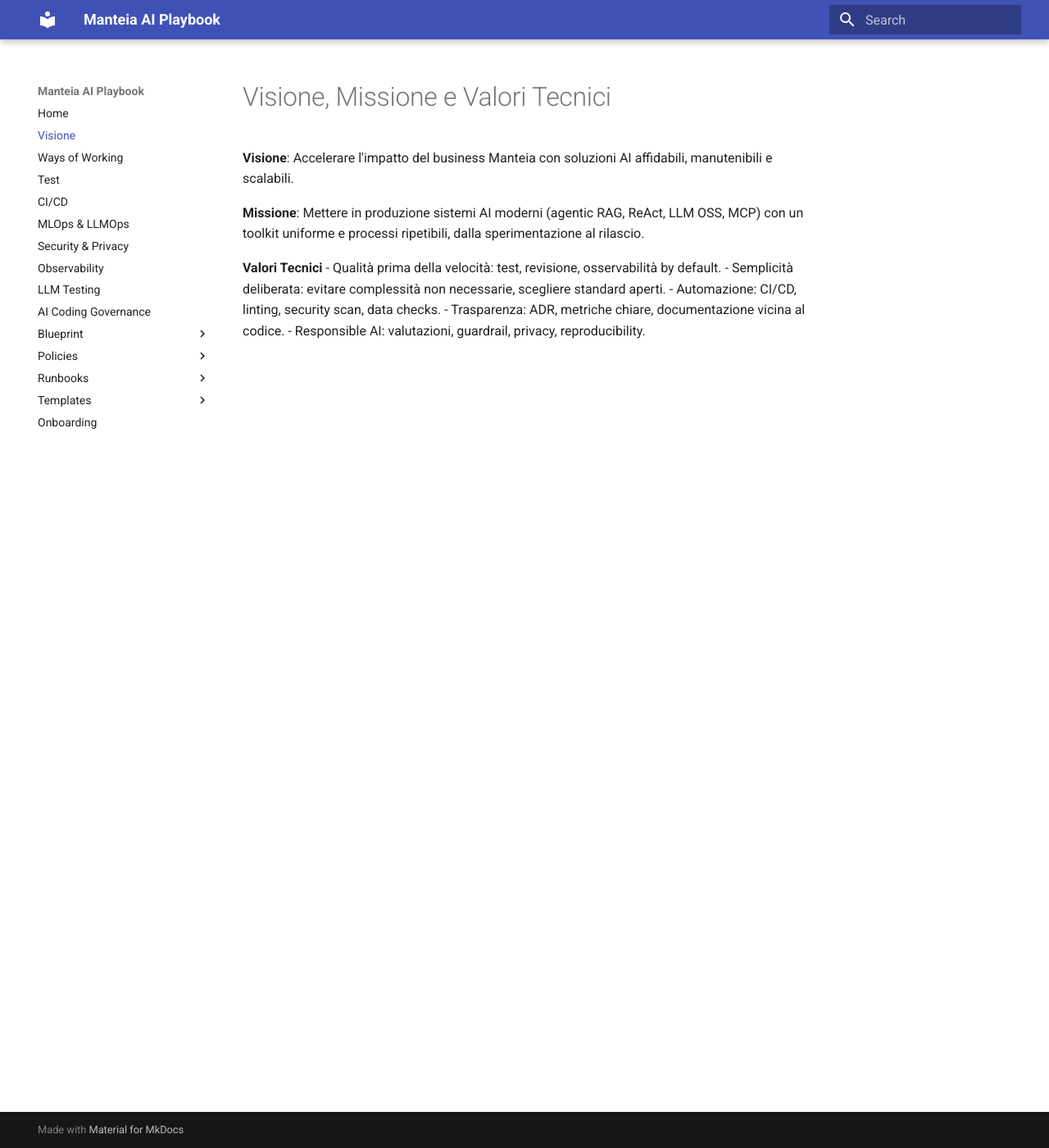
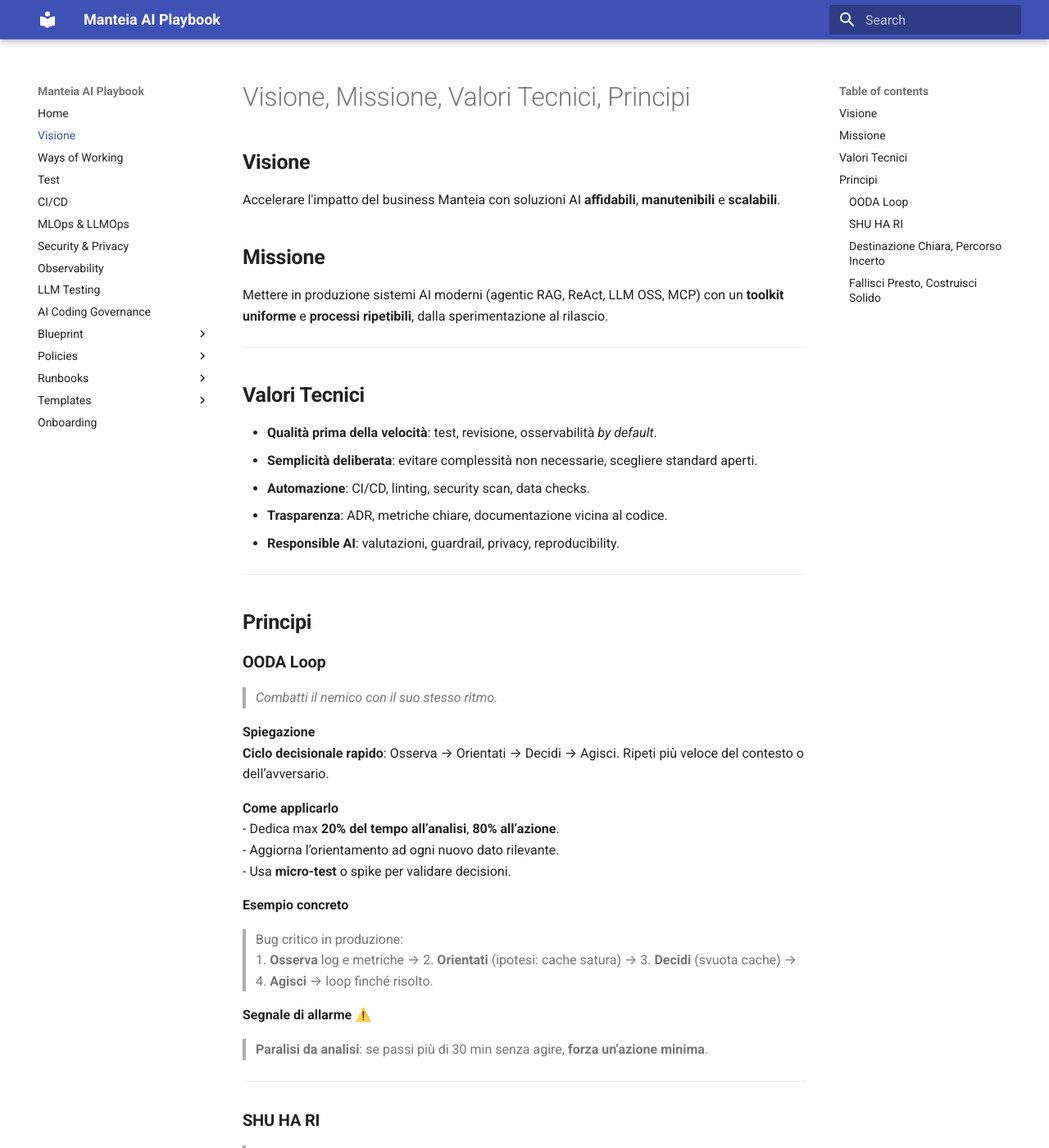
Before and after one commit to mdetommasi/manteia-dev-playbook, an MkDocs documentation site: the page built from docs/vision.md, in a window 1280 px wide and 1400 px high. Shown: the whole window at 82% size. Built offline with MkDocs 1.6.1 and Material for MkDocs 9.7.7, drawn with Linux system fonts in a browser that asks for light colours; some of the changed text lies outside the part shown.

Commit message:
Update vision.md

```diff
--- a/docs/vision.md
+++ b/docs/vision.md
@@ -1,12 +1,102 @@
-# Visione, Missione e Valori Tecnici
+# Visione, Missione, Valori Tecnici, Principi
 
-**Visione**: Accelerare l'impatto del business Manteia con soluzioni AI affidabili, manutenibili e scalabili.
+## **Visione**
+Accelerare l'impatto del business Manteia con soluzioni AI **affidabili**, **manutenibili** e **scalabili**.
 
-**Missione**: Mettere in produzione sistemi AI moderni (agentic RAG, ReAct, LLM OSS, MCP) con un toolkit uniforme e processi ripetibili, dalla sperimentazione al rilascio.
+## **Missione**
+Mettere in produzione sistemi AI moderni (agentic RAG, ReAct, LLM OSS, MCP) con un **toolkit uniforme** e **processi ripetibili**, dalla sperimentazione al rilascio.
 
-**Valori Tecnici**
-- Qualità prima della velocità: test, revisione, osservabilità by default.
-- Semplicità deliberata: evitare complessità non necessarie, scegliere standard aperti.
-- Automazione: CI/CD, linting, security scan, data checks.
-- Trasparenza: ADR, metriche chiare, documentazione vicina al codice.
-- Responsible AI: valutazioni, guardrail, privacy, reproducibility.
+---
+
+## **Valori Tecnici**
+- **Qualità prima della velocità**: test, revisione, osservabilità *by default*.
+- **Semplicità deliberata**: evitare complessità non necessarie, scegliere standard aperti.
+- **Automazione**: CI/CD, linting, security scan, data checks.
+- **Trasparenza**: ADR, metriche chiare, documentazione vicina al codice.
+- **Responsible AI**: valutazioni, guardrail, privacy, reproducibility.
+
+---
+
+## **Principi**
+
+### **OODA Loop**
+> *Combatti il nemico con il suo stesso ritmo.*
+
+**Spiegazione**
+**Ciclo decisionale rapido**: Osserva → Orientati → Decidi → Agisci. Ripeti più veloce del contesto o dell’avversario.
+
+**Come applicarlo**
+- Dedica max **20% del tempo all’analisi**, **80% all’azione**.
+- Aggiorna l’orientamento ad ogni nuovo dato rilevante.
+- Usa **micro-test** o spike per validare decisioni.
+
+**Esempio concreto**
+> Bug critico in produzione:
+> 1. **Osserva** log e metriche → 2. **Orientati** (ipotesi: cache satura) → 3. **Decidi** (svuota cache) → 4. **Agisci** → loop finché risolto.
+
+**Segnale di allarme** ⚠️
+> **Paralisi da analisi**: se passi più di 30 min senza agire, **forza un’azione minima**.
+
+---
+
+### **SHU HA RI**
+> *Assimila → Ripeti → Trascendi*
+
+**Spiegazione**
+**Percorso marziale di apprendimento**: imita fedelmente (SHU), aggiungi consapevolezza nella ripetizione (HA), innova con padronanza (RI). Evita salti di fase.
+
+**Come applicarlo**
+- **SHU**: segui il playbook del team senza varianti.
+- **HA**: adatta solo dopo **3 cicli di successo**.
+- **RI**: proponi nuovi pattern solo dopo averli **testati in produzione**.
+
+**Esempio concreto**
+> Onboarding di un dev:
+> - Settimane 1–4: **SHU** (scrivi test come nel template).
+> - Mese 2: **HA** (aggiungi helper personali).
+> - Mese 6: **RI** (proponi nuovo framework di test).
+
+**Segnale di allarme** ⚠️
+> **“RI” prematuro**: junior che riscrive tutto senza aver mai seguito le regole.
+
+---
+
+### **Destinazione Chiara, Percorso Incerto**
+> *Sappiamo dove, non come.*
+
+**Spiegazione**
+**Definisci l’obiettivo finale** (OKR, KPI, milestone) ma lascia **flessibilità sul percorso**. Evita micro-pianificazione in contesti volatili.
+
+**Come applicarlo**
+- Scrivi l’obiettivo in **1 riga** (es. “Ridurre latenza <50ms”).
+- Definisci **vincoli chiari** (budget, SLA, deadline).
+- Concedi al team **libertà tattica**.
+
+**Esempio concreto**
+> Feature X deve essere live entro il **15/12**.
+> Il team sceglie GraphQL invece di REST → consegna in **10 gg invece di 14**.
+
+**Segnale di allarme** ⚠️
+> **Gantt dettagliato oltre 2 settimane** → sintomo di percorso rigido.
+
+---
+
+### **Fallisci Presto, Costruisci Solido**
+> *Errore piccolo oggi > disastro domani.*
+
+**Spiegazione**
+**Sperimenta in piccolo, misura, itera**. Il fallimento è un dato; la solidità nasce dal **feedback rapido**.
+
+**Come applicarlo**
+- Ogni ipotesi = **spike <4 ore**.
+- Usa **feature flag** per nuovi flussi.
+- **Post-mortem obbligatori** su ogni fallimento (anche piccolo).
+
+**Esempio concreto**
+> Nuova UI:
+> - Giorno 1: mock Figma + test con **5 utenti**.
+> - Giorno 2: **60% abbandono** → kill → pivot.
+> Risparmio: **3 settimane di sviluppo**.
+
+**Segnale di allarme** ⚠️
+> “Funziona in locale” **senza rollout parziale** → ricetta per outage.
```
